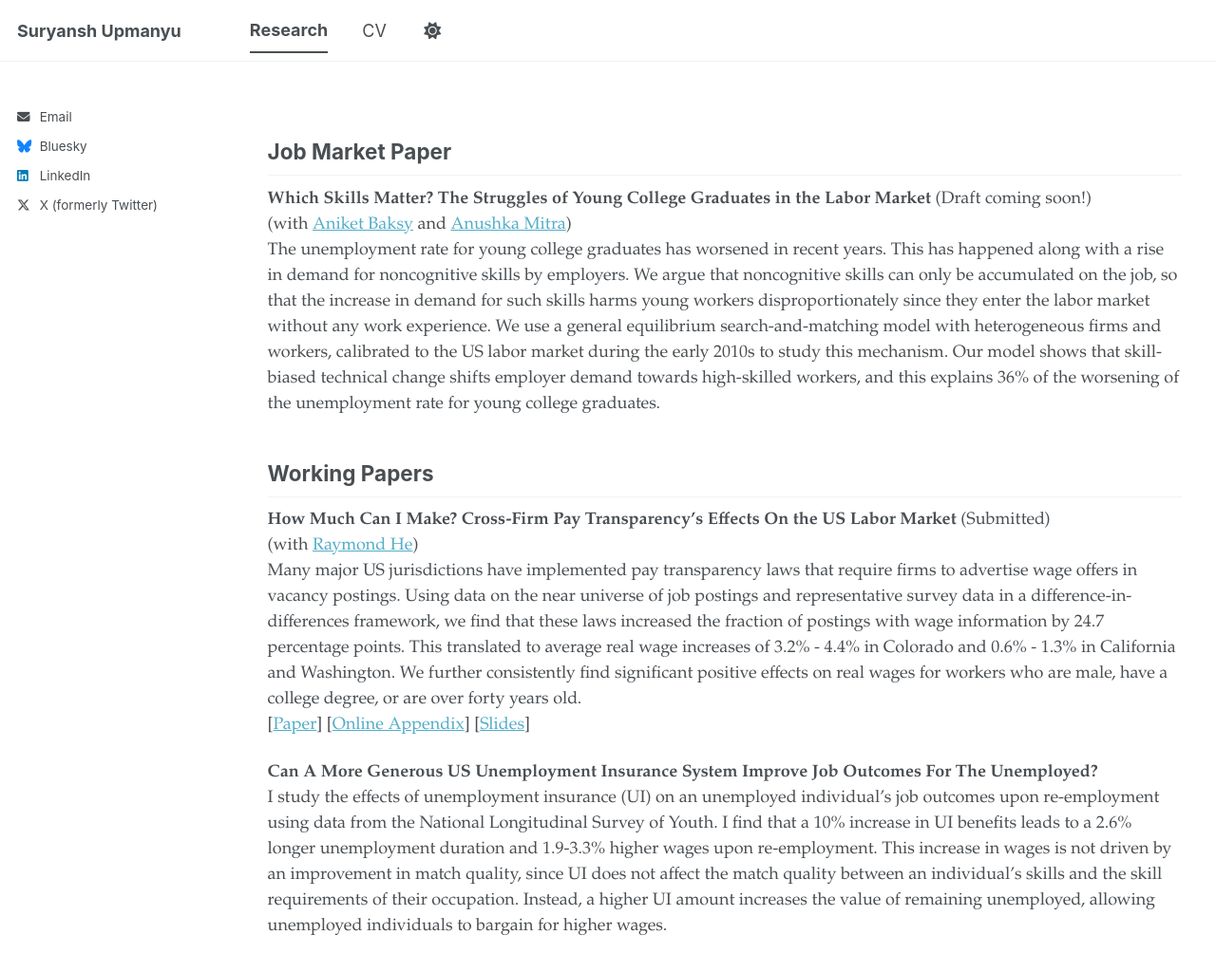
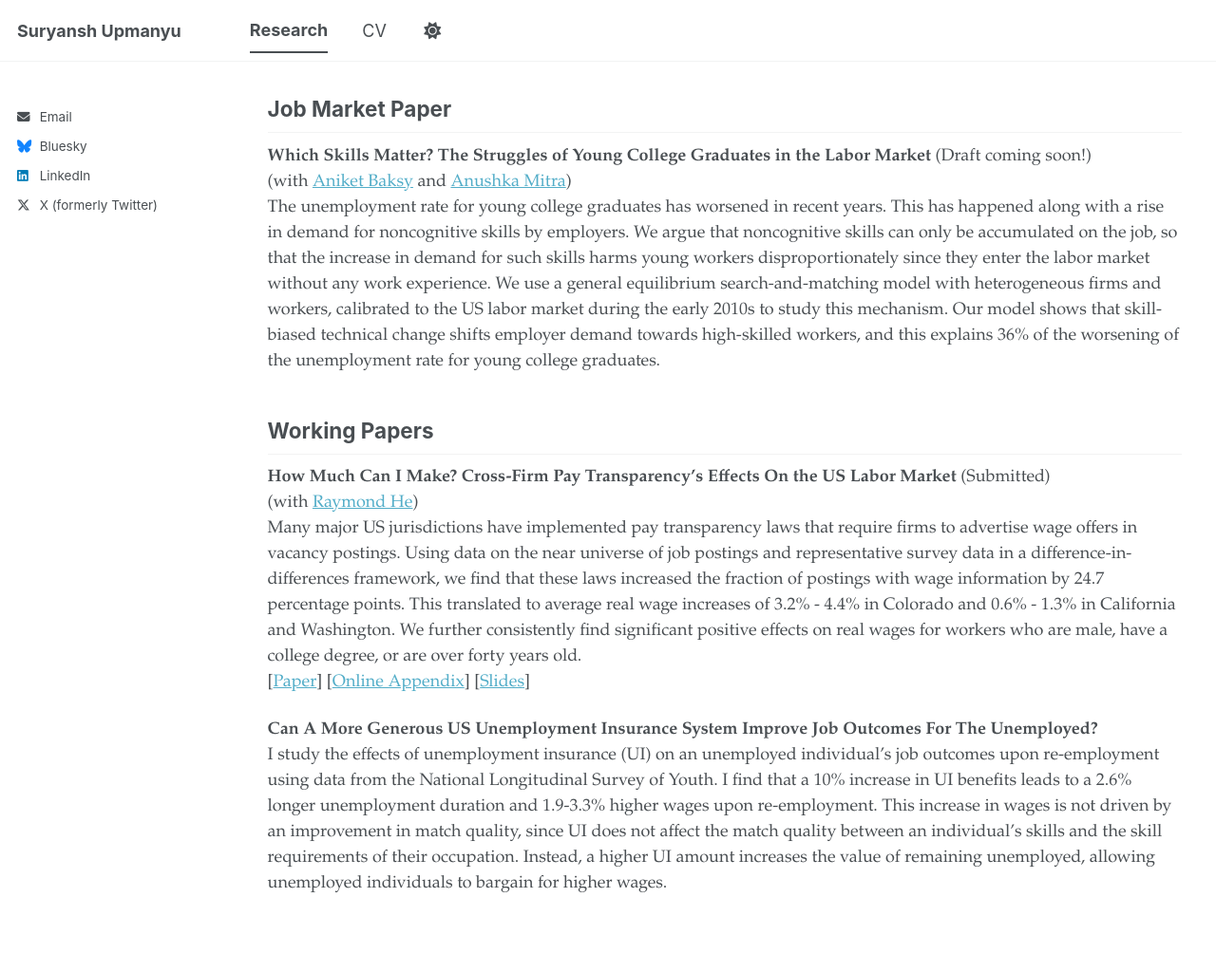
Before and after one commit to upmanyu-suryansh/upmanyu-suryansh.github.io, a Jekyll site: the page built from _pages/research.md, in a window 1280 px wide and 1233 px high. Shown: the top 1024 px of the window at 95% size. Built offline with Jekyll 4.4.1, drawn with Linux system fonts in a browser that asks for light colours; a script bundle is joined from its source files by our own code; library files that are not in the unit come from our copies.

Commit message:
Update main.scss

```diff
--- a/assets/css/main.scss
+++ b/assets/css/main.scss
@@ -66,6 +66,6 @@ article.page {
   padding-right: 1em;
 }
 
-.page__inner-wrap header {
-  display: none;
+.page__content h2:first-child {
+  margin-top: 0;
 }
```
